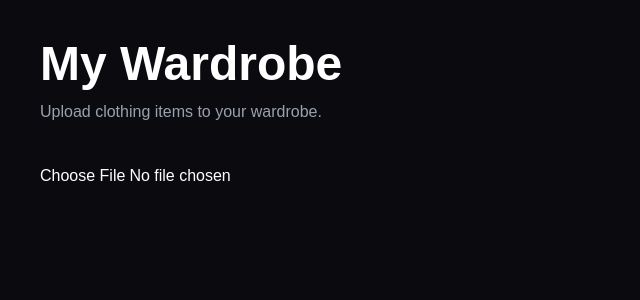
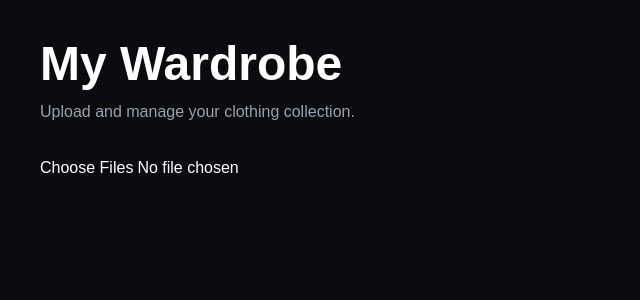
Before and after one commit to vardrobesd/vardrobe, a Next.js app in the folder frontend/: page /wardrobe in a window 1280 px wide. Shown: the top 300 px of the page, without its empty margins (0-640 px from the left). Built offline with nearby package versions, Linux system fonts and the light colour scheme.

Commit message:
Add wardrobe grid

```diff
--- a/frontend/app/wardrobe/page.tsx
+++ b/frontend/app/wardrobe/page.tsx
@@ -3,17 +3,20 @@
 import { useState } from "react";
 
 export default function WardrobePage() {
-  const [image, setImage] = useState<string | null>(null);
+  const [images, setImages] = useState<string[]>([]);
 
   const handleImageChange = (
     event: React.ChangeEvent<HTMLInputElement>
   ) => {
-    const file = event.target.files?.[0];
+    const files = event.target.files;
 
-    if (file) {
-      const imageUrl = URL.createObjectURL(file);
-      setImage(imageUrl);
-    }
+    if (!files) return;
+
+    const newImages = Array.from(files).map((file) =>
+      URL.createObjectURL(file)
+    );
+
+    setImages((prev) => [...prev, ...newImages]);
   };
 
   return (
@@ -21,26 +24,36 @@ export default function WardrobePage() {
       <h1 className="text-5xl font-bold">My Wardrobe</h1>
 
       <p className="text-gray-400 mt-3">
-        Upload clothing items to your wardrobe.
+        Upload and manage your clothing collection.
       </p>
 
-      <div className="mt-10">
+      <div className="mt-8">
         <input
           type="file"
+          multiple
           accept="image/*"
           onChange={handleImageChange}
         />
       </div>
 
-      {image && (
-        <div className="mt-10">
-          <img
-            src={image}
-            alt="Uploaded clothing"
-            className="w-64 rounded-3xl"
-          />
-        </div>
-      )}
+      <div className="grid md:grid-cols-3 lg:grid-cols-4 gap-6 mt-10">
+        {images.map((image, index) => (
+          <div
+            key={index}
+            className="bg-[#13131A] p-4 rounded-3xl"
+          >
+            <img
+              src={image}
+              alt={`Clothing ${index}`}
+              className="rounded-2xl w-full h-64 object-cover"
+            />
+
+            <p className="mt-3 text-gray-300">
+              Clothing Item {index + 1}
+            </p>
+          </div>
+        ))}
+      </div>
     </main>
   );
 }
```
